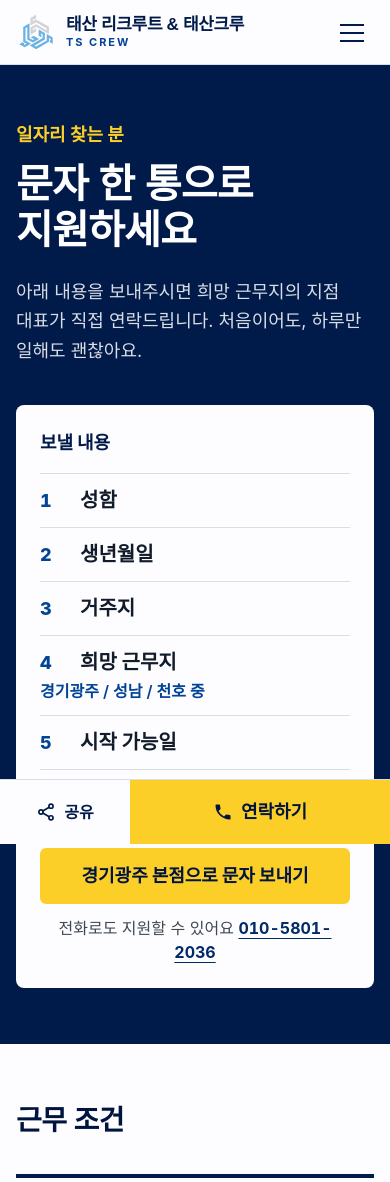
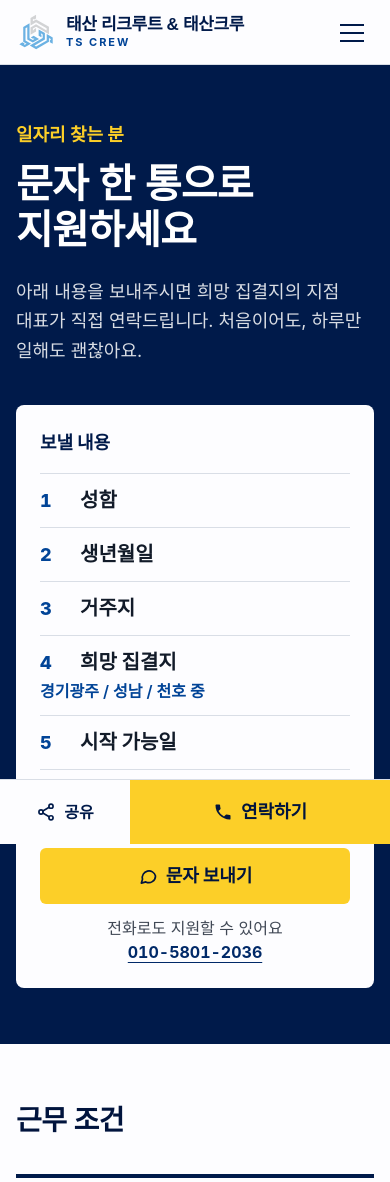
Before and after one commit to FlutterNeverDie/taesancrew, a Next.js app: page /jobs in a window 390 px wide. Shown: the top 1182 px of the page. Built offline with nearby package versions, Linux system fonts and the light colour scheme; a web font is replaced by a local one.

Commit message:
일자리 문자 보내기를 지점 선택 창으로, 희망 근무지를 희망 집결지로, 지점장 섹션 삭제

```diff
--- a/src/app/about/page.tsx
+++ b/src/app/about/page.tsx
@@ -5,7 +5,6 @@ import { StatsStrip } from "@/areas/shared/stats-strip";
 import { AboutSubnav } from "@/areas/shared/about-subnav";
 import { AboutFocus } from "@/areas/about/focus";
 import { AboutBranches } from "@/areas/about/branches";
-import { AboutTeam } from "@/areas/about/team";
 import { AboutHistory } from "@/areas/about/history";
 
 // 이 페이지는 영역(area)을 순서대로 쌓기만 한다. 내용 수정은 src/areas/about/ 의 각 영역에서
@@ -20,7 +19,6 @@ export default function AboutPage() {
       <StatsStrip />
       <AboutFocus />
       <AboutBranches />
-      <AboutTeam />
       <AboutHistory />
     </>
   );
--- a/src/areas/about/team/AREA.md
+++ /dev/null
@@ -1,9 +0,0 @@
-# 지점장 단체 사진
-
-- **영역 경로:** `src/areas/about/team/`
-- **보이는 곳:** /about
-- **파일:** `index.tsx`
-- **내용:** 사진 자리
-- **데이터:** (사진 받으면 public/images/team/ 에)
-
-수정은 이 폴더 안에서만. 다른 영역도 쓰는 값(회사 정보·지점·고객사·질문)은 `src/lib/site.ts`에서 고친다.
--- a/src/areas/about/team/index.tsx
+++ /dev/null
@@ -1,12 +0,0 @@
-import { Container, Placeholder, SectionTitle } from "@/components/ui";
-
-export function AboutTeam() {
-  return (
-    <section className="py-20 md:py-28">
-      <Container>
-        <SectionTitle title="함께하는 지점장들" desc="세 지점의 현장은 지점장이 직접 책임집니다." />
-        <Placeholder label="지점장 단체 사진" className="aspect-[16/7]" />
-      </Container>
-    </section>
-  );
-}
--- a/src/areas/jobs/branches/AREA.md
+++ b/src/areas/jobs/branches/AREA.md
@@ -4,6 +4,6 @@
 - **보이는 곳:** /jobs
 - **파일:** `index.tsx`
 - **내용:** 지점별 줄: 이름·권역·찾아오는 길 + 전화·문자 지원 버튼
-- **데이터:** `branches`, `smsApplyHref` (지점별 문자 지원은 희망 근무지에 그 지점 이름이 미리 채워진다)
+- **데이터:** `branches`, `smsApplyHref` (지점별 문자 지원은 희망 집결지에 그 지점 이름이 미리 채워진다)
 
 수정은 이 폴더 안에서만. 다른 영역도 쓰는 값(회사 정보·지점·고객사·질문)은 `src/lib/site.ts`에서 고친다.
--- a/src/areas/jobs/hero/AREA.md
+++ b/src/areas/jobs/hero/AREA.md
@@ -2,9 +2,9 @@
 
 - **영역 경로:** `src/areas/jobs/hero/`
 - **보이는 곳:** /jobs 맨 위
-- **파일:** `index.tsx`
-- **내용:** "문자 한 통으로 지원하세요" + 보낼 내용 5줄(희망 근무지 포함) + 본점으로 문자 보내기(양식이 채워진 문자 창)
-- **데이터:** `smsFields`, `smsApplyHref`, `branches[0]`
+- **파일:** `index.tsx`, `SmsPicker.tsx`(문자 보내기 → 지점 선택)
+- **내용:** "문자 한 통으로 지원하세요" + 보낼 내용 6줄(희망 집결지 포함) + "문자 보내기"를 누르면 지점 고르는 창(모바일은 아래에서 올라오는 시트)이 뜨고, 고른 지점 번호로 양식이 채워진 문자 창(희망 집결지에 그 지점이 미리 채워짐)
+- **데이터:** `smsFields`, `smsApplyHref`, `branches`
 - **주의:** Hallmark 리디자인(구인 공고문). 아이콘 타일·채운 말 금지
 
 수정은 이 폴더 안에서만. 다른 영역도 쓰는 값(회사 정보·지점·고객사·질문)은 `src/lib/site.ts`에서 고친다.
--- /dev/null
+++ b/src/areas/jobs/hero/SmsPicker.tsx
@@ -0,0 +1,84 @@
+"use client";
+
+import { useEffect, useRef, useState } from "react";
+import { branches, smsApplyHref } from "@/lib/site";
+import { CloseIcon, MessageIcon } from "@/components/icons";
+
+// "문자 보내기"를 누르면 지점 고르는 창이 뜬다 (모바일: 아래에서 올라오는 시트 / PC: 가운데 창)
+// 지점을 고르면 그 지점 대표 번호로, 양식(희망 집결지에 그 지점 이름)이 채워진 문자 창이 열린다
+export function SmsPicker() {
+  const ref = useRef<HTMLDialogElement>(null);
+  const [open, setOpen] = useState(false);
+
+  const show = () => {
+    ref.current?.showModal();
+    setOpen(true);
+  };
+  const close = () => ref.current?.close();
+
+  // 열려 있는 동안 뒤 페이지가 스크롤되지 않게
+  useEffect(() => {
+    if (!open) return;
+    const html = document.documentElement;
+    const prev = html.style.overflow;
+    html.style.overflow = "hidden";
+    return () => {
+      html.style.overflow = prev;
+    };
+  }, [open]);
+
+  return (
+    <>
+      <button
+        type="button"
+        onClick={show}
+        aria-haspopup="dialog"
+        className="press mt-6 flex min-h-14 w-full cursor-pointer items-center justify-center gap-2 rounded-md bg-point px-6 text-lg font-extrabold text-navy-950 hover:bg-point-dark"
+      >
+        <MessageIcon /> 문자 보내기
+      </button>
+
+      <dialog
+        ref={ref}
+        aria-labelledby="sms-picker-title"
+        onClose={() => setOpen(false)}
+        // 바깥(어두운 배경)을 누르면 닫힌다. 안쪽 내용은 div가 받으므로 target이 dialog 자신일 때만 바깥
+        onClick={(e) => e.target === e.currentTarget && close()}
+        className="dock-panel m-0 mt-auto max-h-[85svh] w-full max-w-none overflow-y-auto rounded-t-2xl bg-paper text-ink backdrop:bg-navy-950/50 lg:m-auto lg:max-w-md lg:rounded-2xl"
+      >
+        <div className="p-5 pb-[max(1.5rem,env(safe-area-inset-bottom))] md:p-7">
+          <div className="flex items-start gap-3">
+            <div className="flex-1">
+              <p id="sms-picker-title" className="text-xl font-extrabold text-navy-950 md:text-2xl">
+                어느 지점으로 보낼까요?
+              </p>
+              <p className="mt-1 text-base text-muted md:text-lg">보낼 내용이 채워진 문자 창이 열려요</p>
+            </div>
+            <button type="button" onClick={close} className="-mt-1 -mr-2 flex h-11 w-11 shrink-0 cursor-pointer items-center justify-center rounded-full text-muted hover:bg-navy-50">
+              <CloseIcon className="h-6 w-6" />
+              <span className="sr-only">닫기</span>
+            </button>
+          </div>
+
+          <ul className="mt-5 grid gap-3">
+            {branches.map((b) => (
+              <li key={b.slug}>
+                <a
+                  href={smsApplyHref(b.phone!, b.name)}
+                  onClick={close}
+                  className="press flex min-h-16 items-center gap-4 rounded-xl border-2 border-rule px-5 py-3.5 text-navy-950 hover:border-navy-700"
+                >
+                  <span className="min-w-0 flex-1">
+                    <span className="block text-lg font-extrabold">{b.name}</span>
+                    <span className="block text-base text-muted">{b.landmark ?? b.area}</span>
+                  </span>
+                  <span className="text-base font-bold whitespace-nowrap text-navy-700 tabular-nums md:text-lg">{b.phone}</span>
+                </a>
+              </li>
+            ))}
+          </ul>
+        </div>
+      </dialog>
+    </>
+  );
+}
--- a/src/areas/jobs/hero/index.tsx
+++ b/src/areas/jobs/hero/index.tsx
@@ -1,5 +1,6 @@
 import { Container } from "@/components/ui";
-import { branches, smsApplyHref, smsFields, tel } from "@/lib/site";
+import { branches, smsFields, tel } from "@/lib/site";
+import { SmsPicker } from "./SmsPicker";
 
 const head = branches[0]; // 경기광주 본점: 연락이 모이는 곳
 
@@ -15,7 +16,7 @@ export function JobsHero() {
             지원하세요
           </h1>
           <p className="mt-6 max-w-lg text-lg leading-relaxed text-white/85 md:text-xl">
-            아래 내용을 보내주시면 희망 근무지의 지점 대표가 직접 연락드립니다. 처음이어도, 하루만 일해도 괜찮아요.
+            아래 내용을 보내주시면 희망 집결지의 지점 대표가 직접 연락드립니다. 처음이어도, 하루만 일해도 괜찮아요.
           </p>
         </div>
 
@@ -30,15 +31,10 @@ export function JobsHero() {
               </li>
             ))}
           </ol>
-          <a
-            href={smsApplyHref(head.phone!)}
-            className="press mt-6 flex min-h-14 items-center justify-center rounded-md bg-point px-6 text-lg font-extrabold text-navy-950 hover:bg-point-dark"
-          >
-            {head.name}으로 문자 보내기
-          </a>
+          <SmsPicker />
           <p className="mt-3 text-center text-base text-muted md:text-lg">
             전화로도 지원할 수 있어요{" "}
-            <a href={tel(head.phone!)} className="font-bold text-navy-800 underline underline-offset-4 tabular-nums">
+            <a href={tel(head.phone!)} className="font-bold whitespace-nowrap text-navy-800 underline underline-offset-4 tabular-nums">
               {head.phone}
             </a>
           </p>
--- a/src/areas/layout/contact-dock/AREA.md
+++ b/src/areas/layout/contact-dock/AREA.md
@@ -4,7 +4,7 @@
 - **보이는 곳:** 모든 페이지. PC는 오른쪽 아래에 [공유] 위 · [연락하기] 아래로 쌓인 버튼, 모바일은 화면 맨 아래 바([공유] [연락하기])
 - **파일:** `index.tsx` (클라이언트 컴포넌트)
 - **내용:**
-  - 연락하기 → "어떤 문의인가요?" → **기업·도급사**면 무조건 본점 대표번호(`company.mainPhone`)로 전화/문자 → **일자리 지원**이면 세 지점 중 골라서 전화 또는 문자 지원(희망 근무지가 미리 채워진 문자)
+  - 연락하기 → "어떤 문의인가요?" → **기업·도급사**면 무조건 본점 대표번호(`company.mainPhone`)로 전화/문자 → **일자리 지원**이면 세 지점 중 골라서 전화 또는 문자 지원(희망 집결지가 미리 채워진 문자)
   - 공유 → 카카오톡 등으로 공유(휴대폰 공유 창, 지원되는 기기에서만 보임) · 문자로 보내기 · 링크 복사
   - 창은 Esc, 바깥 클릭, X로 닫힌다. 열림 애니메이션은 globals.css의 `.dock-panel`
 - **데이터:** `company`, `branches`, `smsApplyHref`, `tel` (site.ts), 아이콘은 components/icons.tsx
--- a/src/lib/site.ts
+++ b/src/lib/site.ts
@@ -229,20 +229,20 @@ export const workerFaq: Faq[] = [
 export const tel = (phone: string) => `tel:${phone.replaceAll("-", "")}`;
 
 // 문자 지원 양식. 링크를 누르면 이 내용이 채워진 문자 창이 열린다
-// 희망 근무지가 있어야 지점장이 자기 지점 지원자를 바로 알아본다
+// 희망 집결지가 있어야 지점 대표가 자기 지점 지원자를 바로 알아본다
 export const workplaceChoices = "경기광주 / 성남 / 천호";
 export const smsFields: { label: string; hint?: string }[] = [
   { label: "성함" },
   { label: "생년월일" },
   { label: "거주지" },
-  { label: "희망 근무지", hint: `${workplaceChoices} 중` },
+  { label: "희망 집결지", hint: `${workplaceChoices} 중` },
   { label: "시작 가능일" },
   { label: "희망 요일", hint: "예: 월·수·금, 주말만" },
 ];
-// workplace를 넘기면 희망 근무지를 미리 채운다 (지점별 "문자 지원" 버튼)
+// workplace를 넘기면 희망 집결지를 미리 채운다 (지점별 "문자 지원" 버튼)
 export const smsApplyHref = (phone: string, workplace?: string) => {
   const lines = smsFields.map((f) =>
-    f.label === "희망 근무지" ? `희망 근무지${workplace ? "" : ` (${workplaceChoices})`}: ${workplace ?? ""}` : `${f.label}: `,
+    f.label === "희망 집결지" ? `희망 집결지${workplace ? "" : ` (${workplaceChoices})`}: ${workplace ?? ""}` : `${f.label}: `,
   );
   return `sms:${phone.replaceAll("-", "")}?&body=${encodeURIComponent(["[일자리 지원]", ...lines].join("\n"))}`;
 };
```
Also changed, not shown: src/areas/README.md, todo/README.md.
